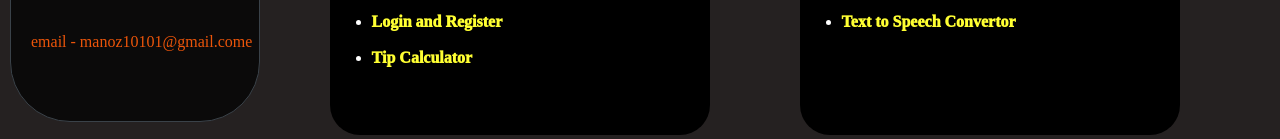
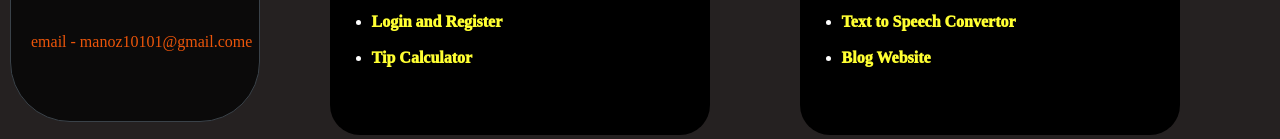
Before and after one commit to maonoz/projectporfolio, a plain HTML site: page index.html in a window 1280 px wide. Shown: the part 640-779 px from the top of the page. Drawn offline with Linux system fonts and the light colour scheme.

Commit message:
Update index.html

```diff
--- a/index.html
+++ b/index.html
@@ -96,7 +96,7 @@
                 <li><a href="https://maonoz.github.io/payrolmanager/" class="list" style="text-decoration: none;">Payrol Management</a> </li><br>
                 <li><a href="https://maonoz.github.io/taskmanager/" class="list" style="text-decoration: none;">Task Management</a> </li><br>
                 <li><a href="https://maonoz.github.io/texttospeech/" class="list" style="text-decoration: none;">Text to Speech Convertor</a> </li><br>
-
+                <li><a href="https://github.com/maonoz/blogwebsite/blob/main/view/articles/index.ejs" class="list"  style="text-decoration: none;">Blog Website</a> </li>
             </ul>
         </div>
     </div>
```
